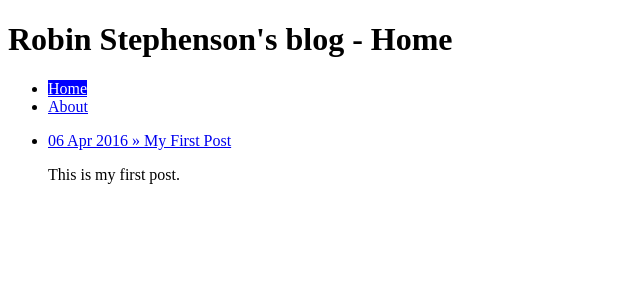
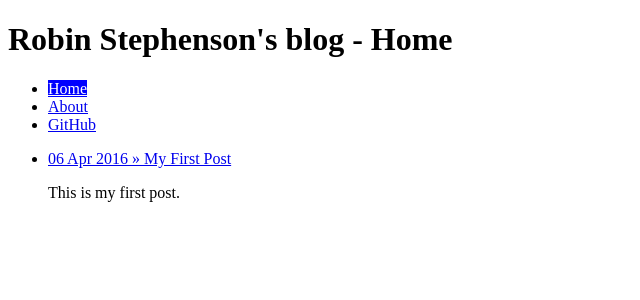
Before and after one commit to RobinStephenson/RobinStephenson.github.io, a Jekyll site: the page built from index.html, in a window 1280 px wide. Shown: the top 300 px of the page, without its empty margins (0-640 px from the left). Built offline with Jekyll 4.4.1, drawn with Linux system fonts in a browser that asks for light colours.

```diff
--- a/_layouts/default.html
+++ b/_layouts/default.html
@@ -12,6 +12,7 @@
             <ul>
                 <li><a href="{{site.baseurl}}/index.html" class="{% if page.url == '/' %}current{% endif %}">Home</a></li>
                 <li><a href="{{site.baseurl}}/about.html" class="{% if page.url == '/about.html' %}current{% endif %}">About</a></li>
+                <li><a href="https://github.com/RobinStephenson">GitHub</a></li>
             </ul>
         </nav>
     </header>
```
